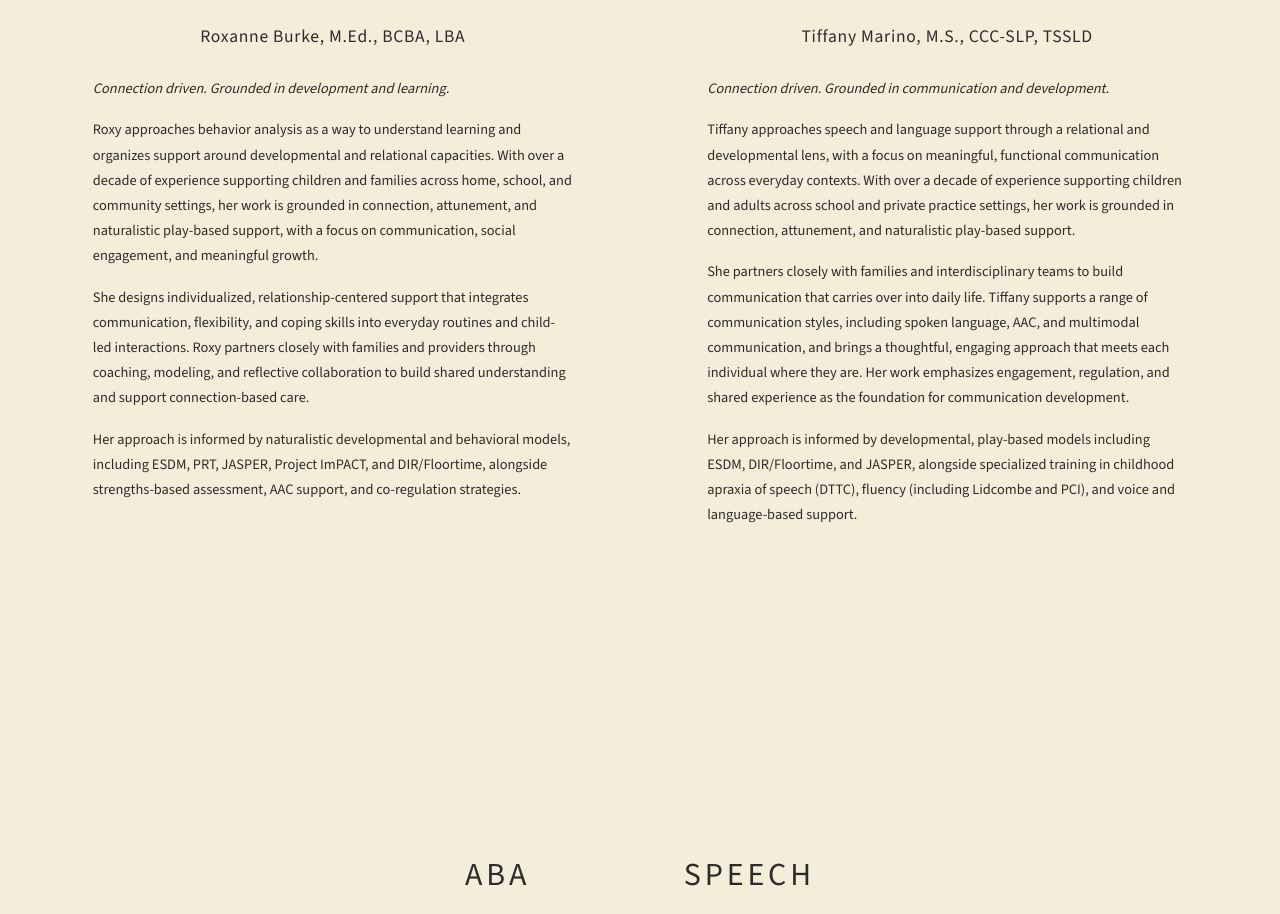
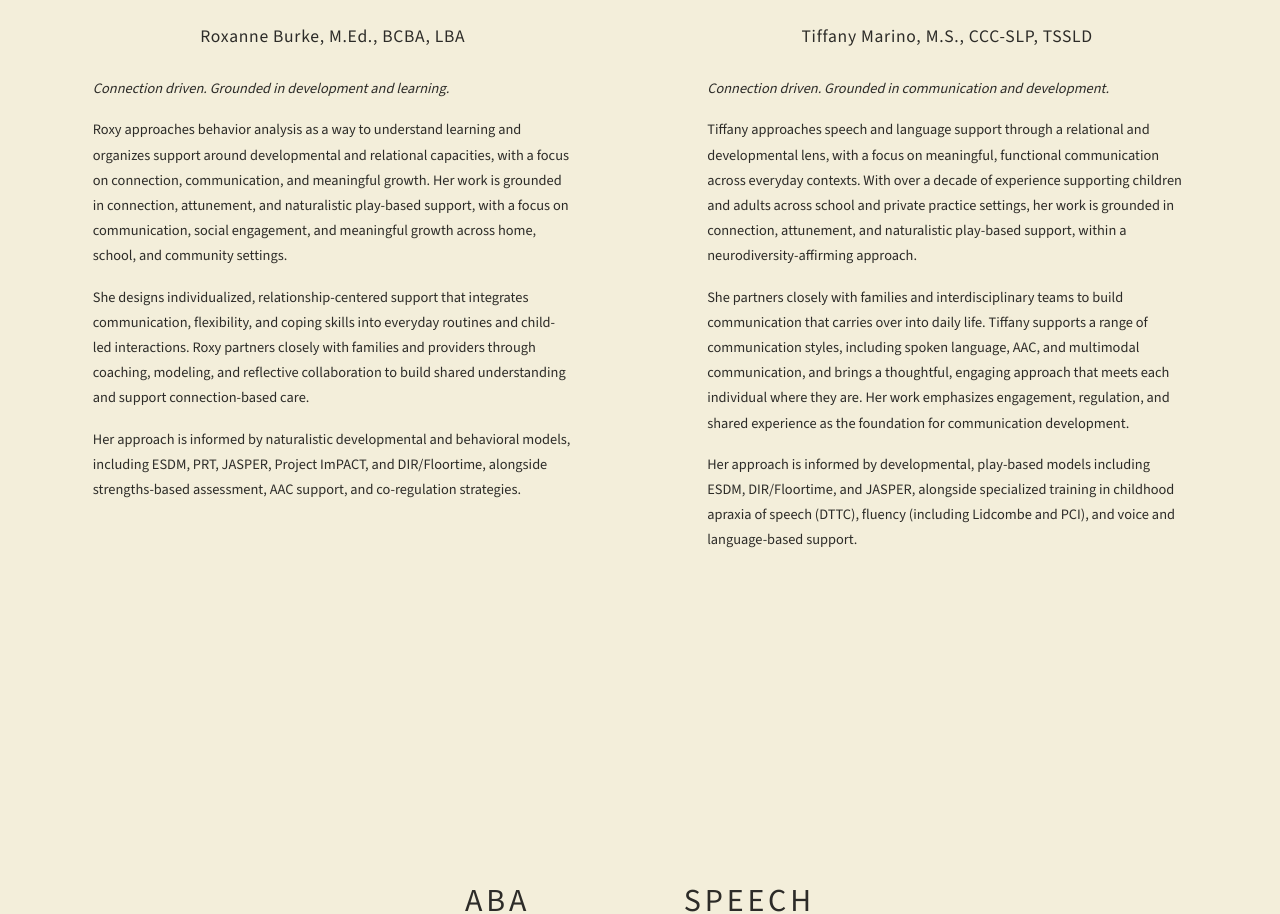
Before and after one commit to alinepractice/aline-website, a Next.js app: page / in a window 1280 px wide. Shown: the part 1729-2643 px from the top of the page. Built offline with nearby package versions, Linux system fonts and the light colour scheme.

Commit message:
Update Roxy and Tiffany bio text

```diff
--- a/app/page.tsx
+++ b/app/page.tsx
@@ -90,11 +90,11 @@ export default function Home() {
             <p>
               Roxy approaches behavior analysis as a way to understand learning
               and organizes support around developmental and relational
-              capacities. With over a decade of experience supporting children
-              and families across home, school, and community settings, her work
-              is grounded in connection, attunement, and naturalistic play-based
-              support, with a focus on communication, social engagement, and
-              meaningful growth.
+              capacities, with a focus on connection, communication, and
+              meaningful growth. Her work is grounded in connection, attunement,
+              and naturalistic play-based support, with a focus on
+              communication, social engagement, and meaningful growth across
+              home, school, and community settings.
             </p>
             <p>
               She designs individualized, relationship-centered support that
@@ -132,7 +132,8 @@ export default function Home() {
               communication across everyday contexts. With over a decade of
               experience supporting children and adults across school and private
               practice settings, her work is grounded in connection, attunement,
-              and naturalistic play-based support.
+              and naturalistic play-based support, within a
+              neurodiversity-affirming approach.
             </p>
             <p>
               She partners closely with families and interdisciplinary teams to
```
